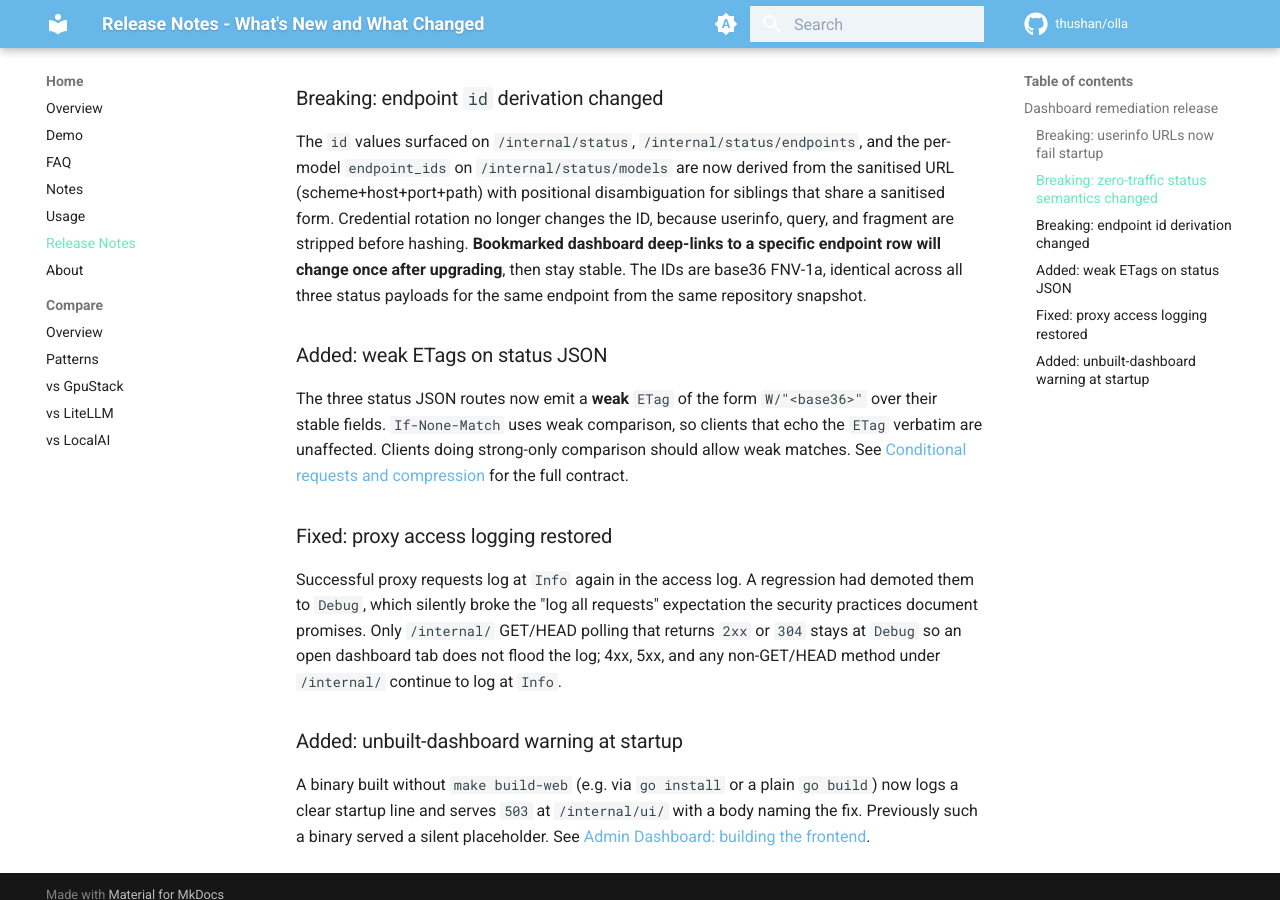
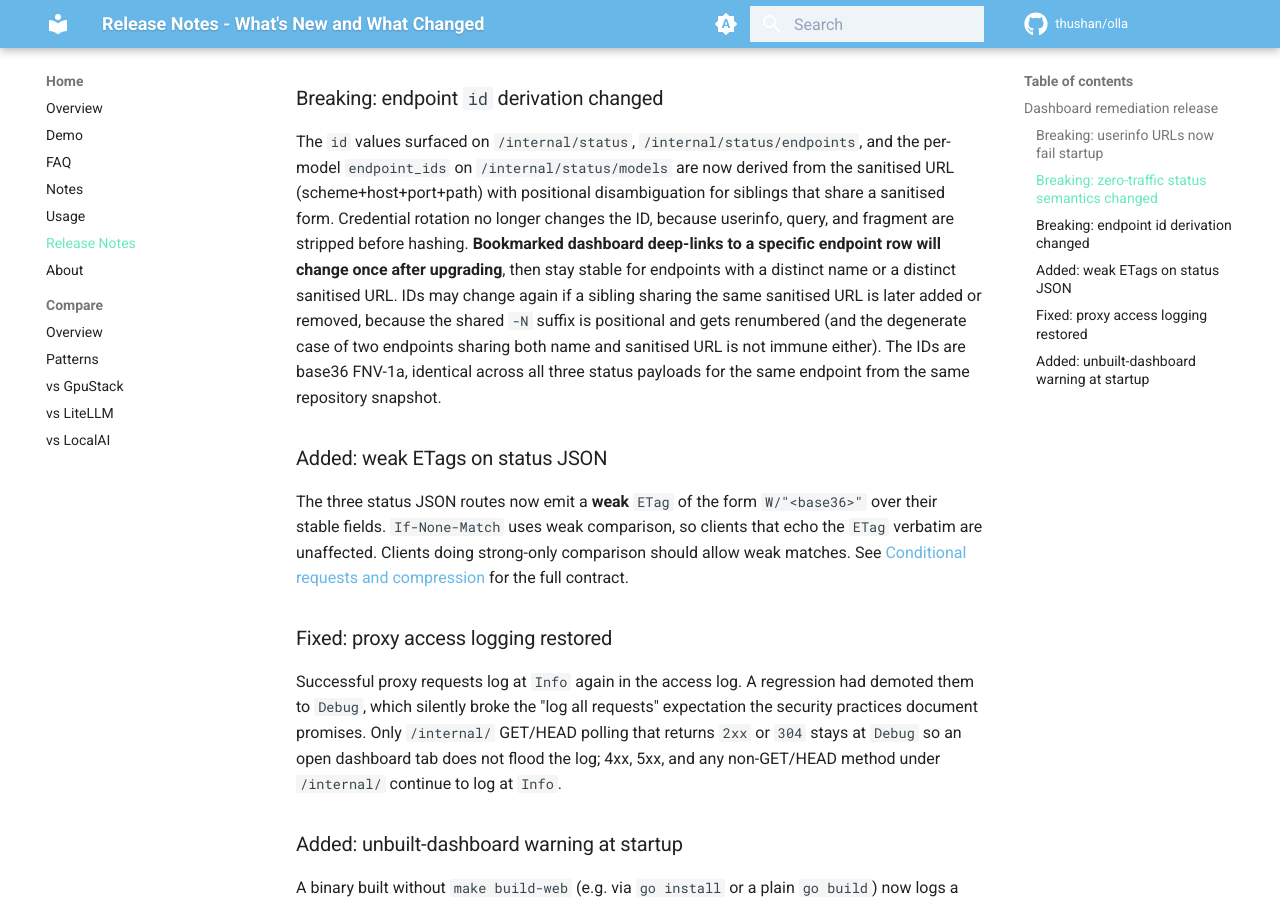
Before and after one commit to leo-3889/olla, an MkDocs documentation site: the page built from docs/content/about/release-notes.md, in a window 1280 px wide and 900 px high, scrolled down 1299 px. Built offline with MkDocs 1.6.1 and Material for MkDocs 9.7.7, drawn with Linux system fonts in a browser that asks for light colours; comment, search, counter and statistics services are not loaded.

Commit message:
correct the endpoint-id stability claim in the release notes to match buildEndpointIDs

```diff
--- a/docs/content/about/release-notes.md
+++ b/docs/content/about/release-notes.md
@@ -67,9 +67,12 @@ per-model `endpoint_ids` on `/internal/status/models` are now derived from the s
 URL (scheme+host+port+path) with positional disambiguation for siblings that share a
 sanitised form. Credential rotation no longer changes the ID, because userinfo, query,
 and fragment are stripped before hashing. **Bookmarked dashboard deep-links to a specific
-endpoint row will change once after upgrading**, then stay stable. The IDs are base36
-FNV-1a, identical across all three status payloads for the same endpoint from the same
-repository snapshot.
+endpoint row will change once after upgrading**, then stay stable for endpoints with a
+distinct name or a distinct sanitised URL. IDs may change again if a sibling sharing the
+same sanitised URL is later added or removed, because the shared `-N` suffix is positional
+and gets renumbered (and the degenerate case of two endpoints sharing both name and
+sanitised URL is not immune either). The IDs are base36 FNV-1a, identical across all three
+status payloads for the same endpoint from the same repository snapshot.
 
 ### Added: weak ETags on status JSON
 
```
